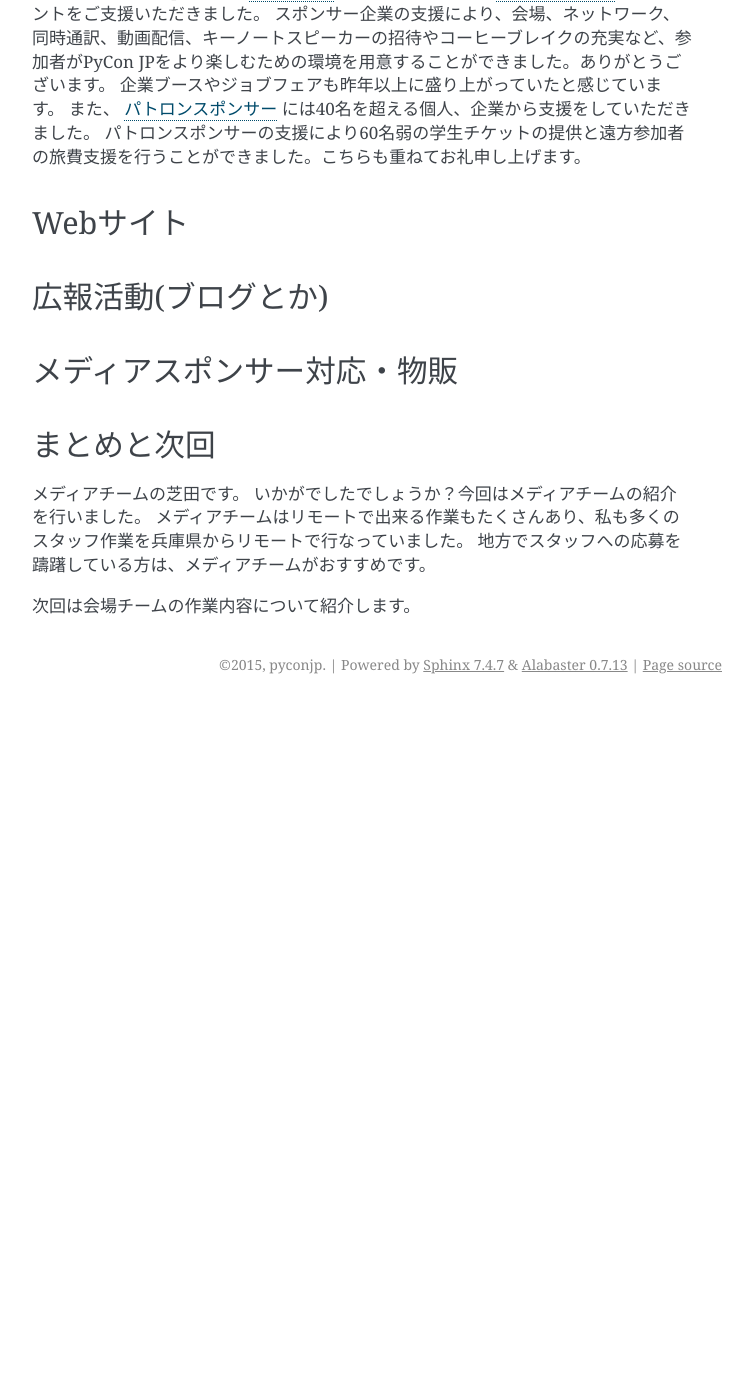
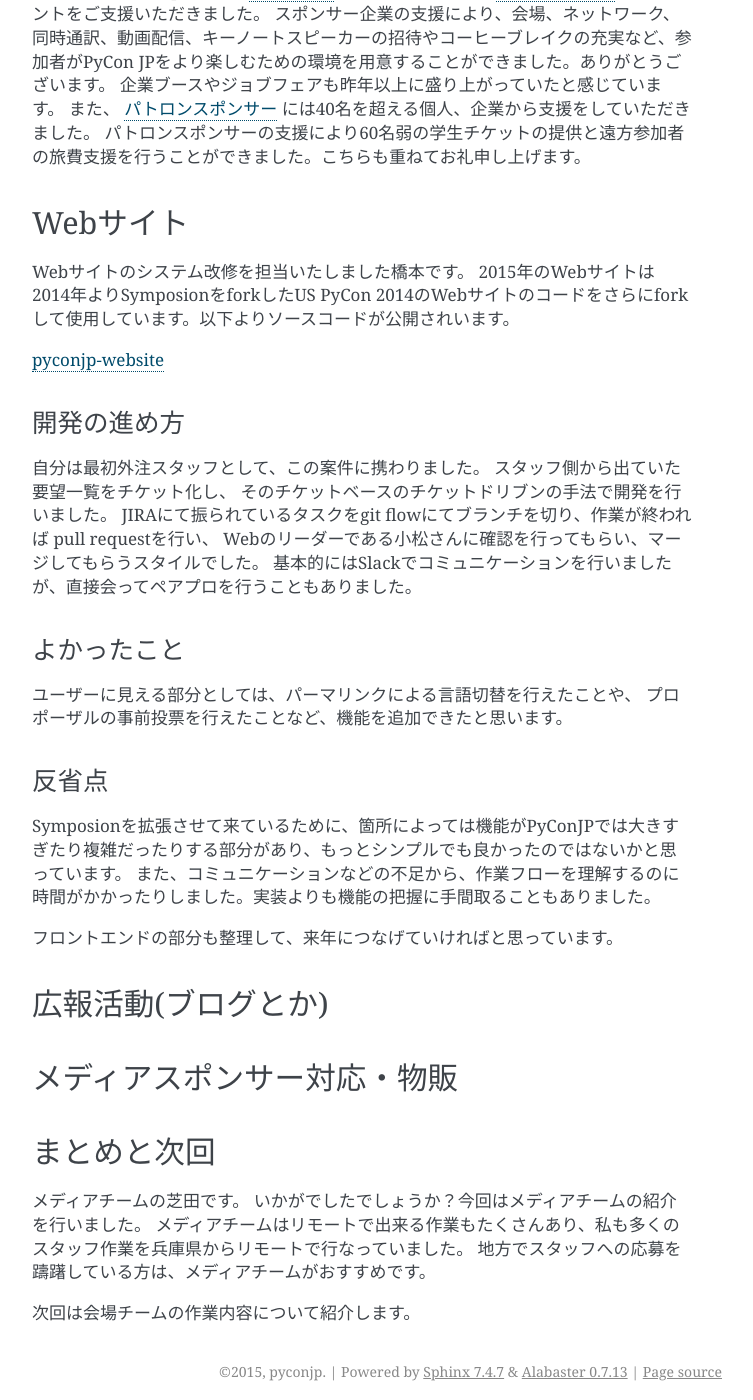
Before and after one commit to pyconjp/codezine-after-reports2015, a Sphinx documentation site: the page built from source/01_media.rst, in a window 1280 px wide and 1400 px high, scrolled down 2235 px. Shown: the whole window, without its empty margins (388-1141 px from the left). Built offline with Sphinx 7.4.7, drawn with Linux system fonts in a browser that asks for light colours; before the commit the page ends 2939 px from its top, so only the background shows below that.

Commit message:
#HTJ-1365 Webについて 01_media.rst edited online with Bitbucket

```diff
--- a/source/01_media.rst
+++ b/source/01_media.rst
@@ -57,6 +57,32 @@ PyCon JP 2015 は10月9日(金)の `チュートリアル <https://pycon.jp/2015
 
 Webサイト
 =========
+Webサイトのシステム改修を担当いたしました橋本です。
+2015年のWebサイトは2014年よりSymposionをforkしたUS PyCon 2014のWebサイトのコードをさらにforkして使用しています。以下よりソースコードが公開されいます。
+
+`pyconjp-website <https://bitbucket.org/pyconjp/pyconjp-website>`_
+
+開発の進め方
+----------
+自分は最初外注スタッフとして、この案件に携わりました。
+スタッフ側から出ていた要望一覧をチケット化し、
+そのチケットベースのチケットドリブンの手法で開発を行いました。
+JIRAにて振られているタスクをgit flowにてブランチを切り、作業が終われば
+pull requestを行い、
+Webのリーダーである小松さんに確認を行ってもらい、マージしてもらうスタイルでした。
+基本的にはSlackでコミュニケーションを行いましたが、直接会ってペアプロを行うこともありました。
+
+よかったこと
+----------
+ユーザーに見える部分としては、パーマリンクによる言語切替を行えたことや、
+プロポーザルの事前投票を行えたことなど、機能を追加できたと思います。
+
+反省点
+-----
+Symposionを拡張させて来ているために、箇所によっては機能がPyConJPでは大きすぎたり複雑だったりする部分があり、もっとシンプルでも良かったのではないかと思っています。
+また、コミュニケーションなどの不足から、作業フローを理解するのに時間がかかったりしました。実装よりも機能の把握に手間取ることもありました。
+
+フロントエンドの部分も整理して、来年につなげていければと思っています。
 
 
 広報活動(ブログとか)
```
